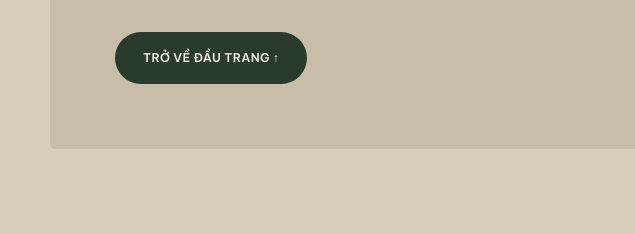
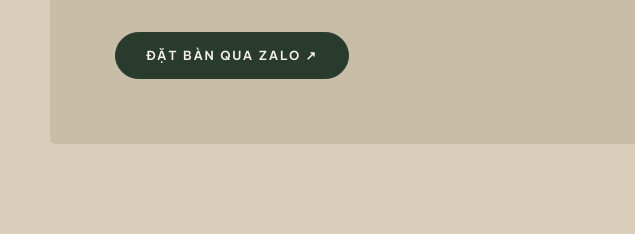
Before and after one commit to ledangtien2015-ctrl/avaria-pet-cafe, a plain HTML site: page index.html in a window 1280 px wide. Shown: the part 5501-5735 px from the top of the page, 0-635 px from the left. Drawn offline with nearby package versions, Linux system fonts and the light colour scheme; a web font is replaced by a local one.

Commit message:
Cap nhat

```diff
--- a/index.html
+++ b/index.html
@@ -584,10 +584,9 @@
 
                         </ul>
 
-                        <a href="#home" class="btn btn-primary">
-                            TRỞ VỀ ĐẦU TRANG ↑
-                        </a>
-
+                    <a href="https://zalo.me/0764577977" target="_blank" id="zaloBookingBtn" class="zalo-booking-btn">
+                        ĐẶT BÀN QUA ZALO ↗
+                    </a>
                     </div>
 
 
@@ -795,6 +794,23 @@
 
         });
 
+        document.getElementById('zaloBookingBtn').addEventListener('click', function(e) {
+            // Kiểm tra trạng thái đăng nhập (ví dụ kiểm tra trong localStorage)
+            // Thay đổi 'isLoggedIn' thành tên biến/key mà hệ thống đăng nhập của bạn đang dùng
+            const isLogged = localStorage.getItem('isLoggedIn') === 'true';
+
+            const phoneNumber = "0764577977";
+
+            if (isLogged) {
+                // Đã đăng nhập -> Mở thẳng link Zalo danh bạ/chat
+                window.open(`https://zalo.me/${phoneNumber}`, '_blank');
+            } else {
+                // Chưa đăng nhập -> Mở Zalo kèm theo lời nhắn mẫu chào hỏi
+                const message = encodeURIComponent("Xin chào Avaria Pet Cafe, mình muốn đặt bàn.");
+                window.open(`https://zalo.me/${phoneNumber}?text=${message}`, '_blank');
+            }
+        });
+
     </script>
 
 
--- a/style.css
+++ b/style.css
@@ -1868,3 +1868,29 @@ img {
   0%   { opacity: .8; }
   100% { opacity: 0; }
 }
+
+
+.zalo-booking-btn {
+    display: inline-flex;
+    align-items: center;
+    justify-content: center;
+    background-color: #293b2d; /* Màu xanh rêu đậm giống hệt nút cũ */
+    color: #f4f1ea; /* Màu chữ kem ngà đồng bộ với web */
+    font-family: inherit; /* Kế thừa đúng font chữ của cả website */
+    font-size: 0.78rem;
+    font-weight: 600;
+    letter-spacing: 0.14em; /* Giãn chữ thoáng giống nút cũ */
+    text-transform: uppercase;
+    padding: 15px 30px;
+    border-radius: 50px;
+    text-decoration: none;
+    border: 1px solid #293b2d;
+    cursor: pointer;
+    transition: all 0.3s ease;
+}
+
+.zalo-booking-btn:hover {
+    background-color: transparent;
+    color: #293b2d;
+    transform: translateY(-2px);
+}
```
